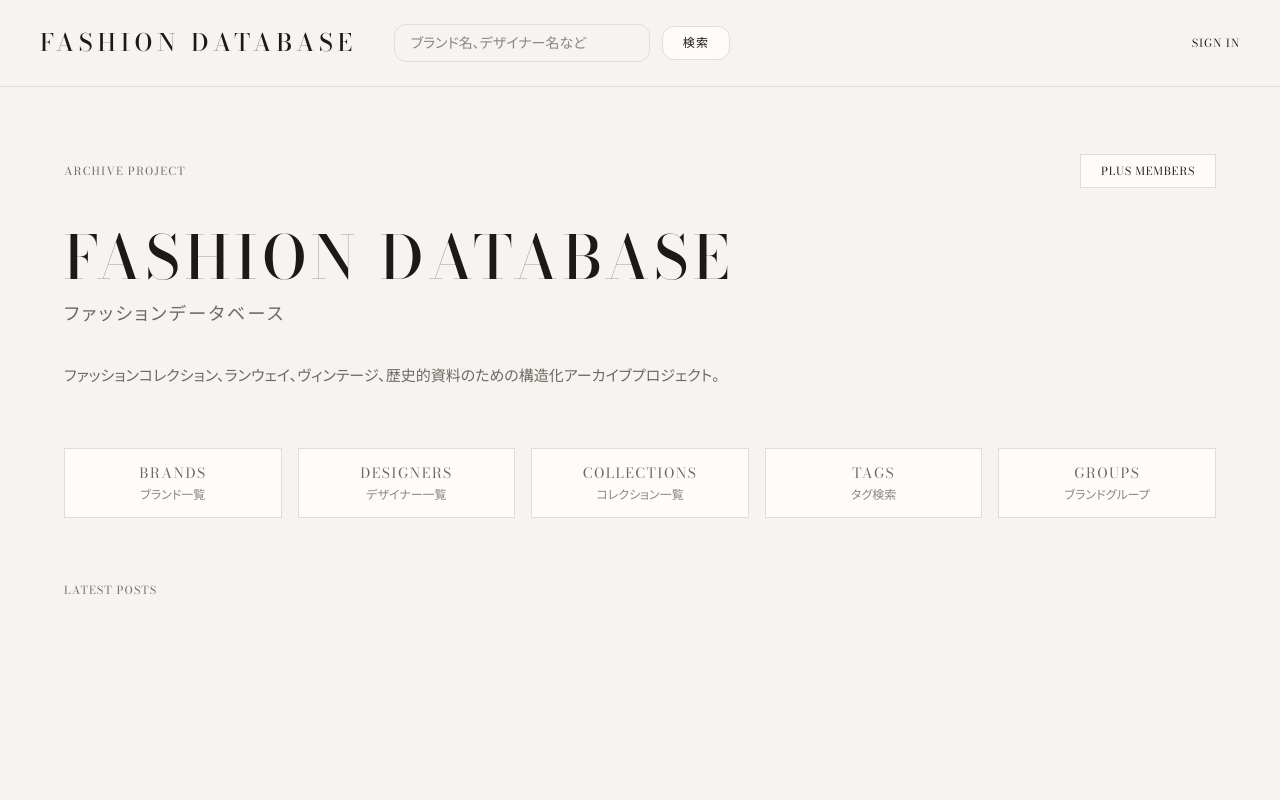
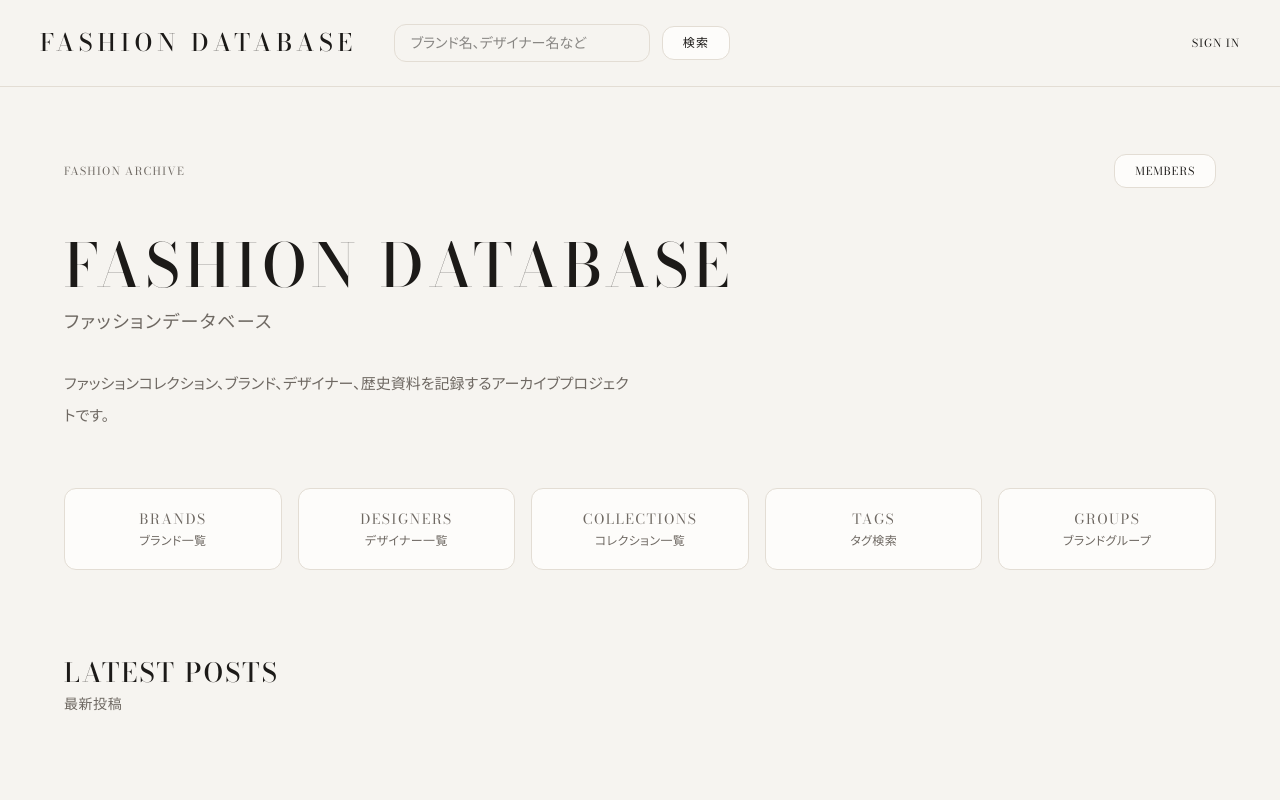
Before and after one commit to Tmak0220/fashion-database, a Next.js app: page / in a window 1280 px wide. Shown: the top 800 px of the page. Built offline with nearby package versions, Linux system fonts and the light colour scheme; no server answers; the database is empty.

Commit message:
refactor global styles and homepage layout

```diff
--- a/app/globals.css
+++ b/app/globals.css
@@ -84,7 +84,7 @@ body {
 }
 
 .type-label-ja {
-  letter-spacing: 0.05em;
+  letter-spacing: 0.03em;
   display: block;
   text-align: center;
 }
@@ -100,18 +100,19 @@ body {
 
 @layer components {
   .prose {
-    font-size: 0.95rem;
     line-height: 1.8;
     letter-spacing: 0.03em;
     max-width: 65ch;
     margin-inline: auto;
 
-    & h1, & h2, & h3, & h4 {
+    & h1,
+    & h2,
+    & h3,
+    & h4 {
       font-family: var(--font-bodoni), "Didot", "Bodoni MT", serif;
       font-weight: 500;
       color: var(--foreground);
       font-feature-settings: normal;
-      text-transform: uppercase;
     }
 
     & h1 {
@@ -126,23 +127,31 @@ body {
     & h2 {
       font-size: 1.5rem;
       letter-spacing: var(--track-display);
-      margin-top: 4rem;
+      margin-top: 3.5rem;
       margin-bottom: 1.5rem;
       padding-bottom: 0.75rem;
       border-bottom: 1px solid var(--border);
     }
 
     & h3 {
-      font-size: 1.1rem;
-      letter-spacing: var(--track-label);
+      font-size: 1rem;
+      letter-spacing: 0.05em;
       margin-top: 2.5rem;
       margin-bottom: 1rem;
+      color: var(--foreground);
+    }
+
+    & h4 {
+      font-size: 0.9rem;
+      letter-spacing: 0.05em;
+      margin-top: 2rem;
+      margin-bottom: 0.75rem;
       color: var(--muted);
     }
 
     & p {
-      margin-top: 1.5em;
-      margin-bottom: 1.5em;
+      margin-top: 1.25em;
+      margin-bottom: 1.25em;
     }
 
     & a {
@@ -169,9 +178,10 @@ body {
       margin-bottom: 2.5rem;
     }
 
-    & ul, & ol {
-      margin-top: 1.5rem;
-      margin-bottom: 1.5rem;
+    & ul,
+    & ol {
+      margin-top: 2rem;
+      margin-bottom: 2rem;
       padding-left: 1.5rem;
     }
 
@@ -185,9 +195,28 @@ body {
     }
 
     & hr {
+      width: 4rem;
+      margin: 4rem auto;
       border-color: var(--border);
-      margin-top: 3.5rem;
-      margin-bottom: 3.5rem;
+    }
+
+    & table {
+      width: 100%;
+      border-collapse: collapse;
+      margin-top: 2rem;
+      margin-bottom: 2rem;
+    }
+
+    & th {
+      border-bottom: 1px solid var(--border);
+      padding: 0.75rem;
+      text-align: left;
+      font-weight: 500;
+    }
+
+    & td {
+      border-bottom: 1px solid var(--border);
+      padding: 0.75rem;
     }
 
     & code {
@@ -209,7 +238,7 @@ body {
       background-color: var(--foreground);
       color: var(--background);
       padding: 1.5rem;
-      border-radius: 0px;
+      border-radius: 0;
       overflow-x: auto;
       margin-top: 2rem;
       margin-bottom: 2rem;
@@ -224,9 +253,10 @@ body {
     }
 
     & img {
-      margin-top: 2.5rem;
-      margin-bottom: 2.5rem;
-      border-radius: 0px;
+      margin-top: 3rem;
+      margin-bottom: 3rem;
+      border-radius: 0;
+      border: 1px solid var(--border);
     }
   }
 }
--- a/app/page.tsx
+++ b/app/page.tsx
@@ -1,13 +1,50 @@
 import type { Metadata } from "next"
 import Link from "next/link"
+
 import PostFeed from "@/components/PostFeed"
+import CardSection from "@/components/CardSection"
+import SectionHeading from "@/components/SectionHeading"
 
 export async function generateMetadata(): Promise<Metadata> {
   return {
     title: "Fashion Database",
-    description: "ファッションコレクション、ランウェイ、ヴィンテージ、歴史的資料のための構造化アーカイブプロジェクト。",
+    description:
+      "ファッションコレクション、ランウェイ、ヴィンテージ、歴史的資料のための構造化アーカイブプロジェクト。",
   }
 }
+
+const navigationItems = [
+  {
+    id: "brands",
+    name: "BRANDS",
+    name_ja: "ブランド一覧",
+    slug: "brands",
+  },
+  {
+    id: "designers",
+    name: "DESIGNERS",
+    name_ja: "デザイナー一覧",
+    slug: "designers",
+  },
+  {
+    id: "collections",
+    name: "COLLECTIONS",
+    name_ja: "コレクション一覧",
+    slug: "collections",
+  },
+  {
+    id: "tags",
+    name: "TAGS",
+    name_ja: "タグ検索",
+    slug: "tags",
+  },
+  {
+    id: "groups",
+    name: "GROUPS",
+    name_ja: "ブランドグループ",
+    slug: "groups",
+  },
+]
 
 export default function Home() {
   return (
@@ -15,98 +52,61 @@ export default function Home() {
       <section className="p-6 sm:p-10 md:p-14 lg:p-16">
         <div className="flex items-center justify-between gap-4 min-h-[40px]">
           <p className="type-label mt-0 text-[11px] text-subtle whitespace-nowrap">
-            Archive Project
+            Fashion Archive
           </p>
+
           <Link
             href="/members"
-            className="type-ui border border-border bg-surface px-4 sm:px-5 py-2 text-[11px] tracking-[0.12em] transition-colors duration-300 hover:border-foreground hover:bg-foreground hover:text-background whitespace-nowrap"
+            className="
+              type-ui
+              border
+              border-border
+              rounded-xl
+              bg-surface
+              px-4
+              sm:px-5
+              py-2
+              text-[11px]
+              transition-all
+              duration-300
+              hover:border-foreground/30
+              hover:bg-foreground/[0.02]
+              hover:-translate-y-[1px]
+            "
           >
-            PLUS MEMBERS
+            Members
           </Link>
         </div>
 
-        <div className="mt-10 sm:mt-8 flex flex-col">
+        <div className="mt-8 sm:mt-10 flex flex-col">
           <h1 className="type-display text-4xl sm:text-5xl md:text-6xl text-foreground break-words leading-tight">
             Fashion Database
           </h1>
-          <p className="mt-2 text-sm sm:text-base md:text-lg tracking-[0.14em] text-muted font-medium">
+
+          <p className="mt-2 text-sm sm:text-base md:text-lg tracking-[0.08em] text-muted">
             ファッションデータベース
           </p>
         </div>
 
-        <p className="mt-8 max-w-2xl text-[14px] sm:text-[15px] leading-7 sm:leading-8 text-muted">
-          ファッションコレクション、ランウェイ、ヴィンテージ、歴史的資料のための構造化アーカイブプロジェクト。
+        <p className="mt-8 max-w-xl text-[14px] sm:text-[15px] leading-7 sm:leading-8 text-muted">
+          ファッションコレクション、ブランド、デザイナー、歴史資料を記録するアーカイブプロジェクトです。
         </p>
 
-        <nav className="mt-12 sm:mt-14 grid grid-cols-2 md:grid-cols-3 lg:grid-cols-5 gap-3 sm:gap-4">
-          <Link
-            href="/brands"
-            className="group min-w-[180px] text-center border border-border bg-surface px-5 md:px-8 py-3.5 transition-colors duration-300 hover:border-foreground hover:bg-foreground hover:text-background"
-          >
-            <p className="type-label text-sm tracking-[0.08em] font-semibold uppercase group-hover:text-inherit">
-              BRANDS
-            </p>
-            <p className="mt-1 text-xs text-muted group-hover:text-inherit opacity-80">
-              ブランド一覧
-            </p>
-          </Link>
+        <CardSection
+          items={navigationItems}
+          basePath=""
+          variant="navigation"
+          showHeading={false}
+        />
+      </section>
 
-          <Link
-            href="/designers"
-            className="group min-w-[180px] text-center border border-border bg-surface px-5 md:px-8 py-3.5 transition-colors duration-300 hover:border-foreground hover:bg-foreground hover:text-background"
-          >
-            <p className="type-label text-sm tracking-[0.08em] font-semibold uppercase group-hover:text-inherit">
-              DESIGNERS
-            </p>
-            <p className="mt-1 text-xs text-muted group-hover:text-inherit opacity-80">
-              デザイナー一覧
-            </p>
-          </Link>
+      <section className="px-6 pb-20 pt-6 sm:px-10 md:px-14 lg:px-16">
+        <SectionHeading
+          title="Latest Posts"
+          titleJa="最新投稿"
+          className="mb-8"
+        />
 
-          <Link
-            href="/collections"
-            className="group min-w-[180px] text-center border border-border bg-surface px-5 md:px-8 py-3.5 transition-colors duration-300 hover:border-foreground hover:bg-foreground hover:text-background"
-          >
-            <p className="type-label text-sm tracking-[0.08em] font-semibold uppercase group-hover:text-inherit">
-              COLLECTIONS
-            </p>
-            <p className="mt-1 text-xs text-muted group-hover:text-inherit opacity-80">
-              コレクション一覧
-            </p>
-          </Link>
-
-          <Link
-            href="/tags"
-            className="group min-w-[180px] text-center border border-border bg-surface px-5 md:px-8 py-3.5 transition-colors duration-300 hover:border-foreground hover:bg-foreground hover:text-background"
-          >
-            <p className="type-label text-sm tracking-[0.08em] font-semibold uppercase group-hover:text-inherit">
-              TAGS
-            </p>
-            <p className="mt-1 text-xs text-muted group-hover:text-inherit opacity-80">
-              タグ検索
-            </p>
-          </Link>
-
-          <Link
-            href="/groups"
-            className="group min-w-[180px] text-center border border-border bg-surface px-5 md:px-8 py-3.5 transition-colors duration-300 hover:border-foreground hover:bg-foreground hover:text-background"
-          >
-            <p className="type-label text-sm tracking-[0.08em] font-semibold uppercase group-hover:text-inherit">
-              GROUPS
-            </p>
-            <p className="mt-1 text-xs text-muted group-hover:text-inherit opacity-80">
-              ブランドグループ
-            </p>
-          </Link>
-        </nav>
-       </section>
-
-      <section className="px-6 pb-20 sm:px-10 md:px-14 lg:px-16">
-        <div className="mb-8 sm:mb-12">
-          <p className="type-label text-[11px] text-subtle tracking-[0.12em] pr-[0.12em]">
-            Latest Posts
-          </p>
-        </div>
         <PostFeed />
       </section>
     </main>
```
